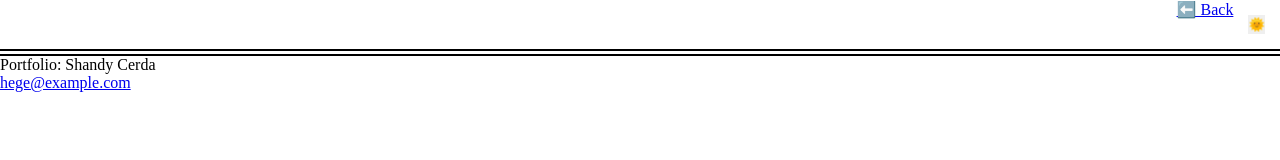
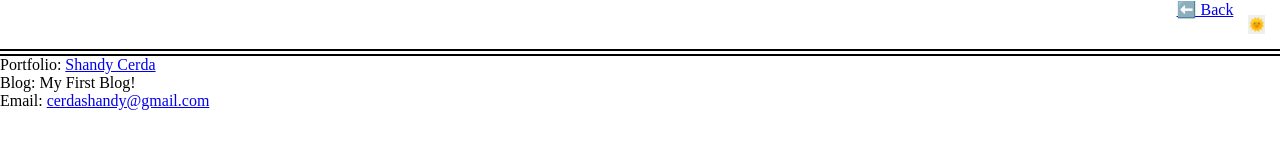
Before and after one commit to scerda8/My-blog, a plain HTML site: page blog.html in a window 1280 px wide. Drawn offline with Linux system fonts and the light colour scheme.

Commit message:
updated file in blog.html for footer

```diff
--- a/blog.html
+++ b/blog.html
@@ -15,8 +15,9 @@
 <main>
 </main>
 <footer>
-    <p>Portfolio: <a href=""       ></a>Shandy Cerda </p>
-    <p><a href="mailto:hege@example.com">hege@example.com</a></p>
+    <p>Portfolio: <a href="https://scerda8.github.io/portfolio-/">Shandy Cerda </a></p>
+    <p>Blog: My First Blog!</p>
+    <p>Email: <a href="mailto:cerdashandy@gmail.com">cerdashandy@gmail.com</a></p>
   </footer>
 <script src="./assets/js/logic.js"></script>
 <script src="./assets/js/blog.js"></script>
```
